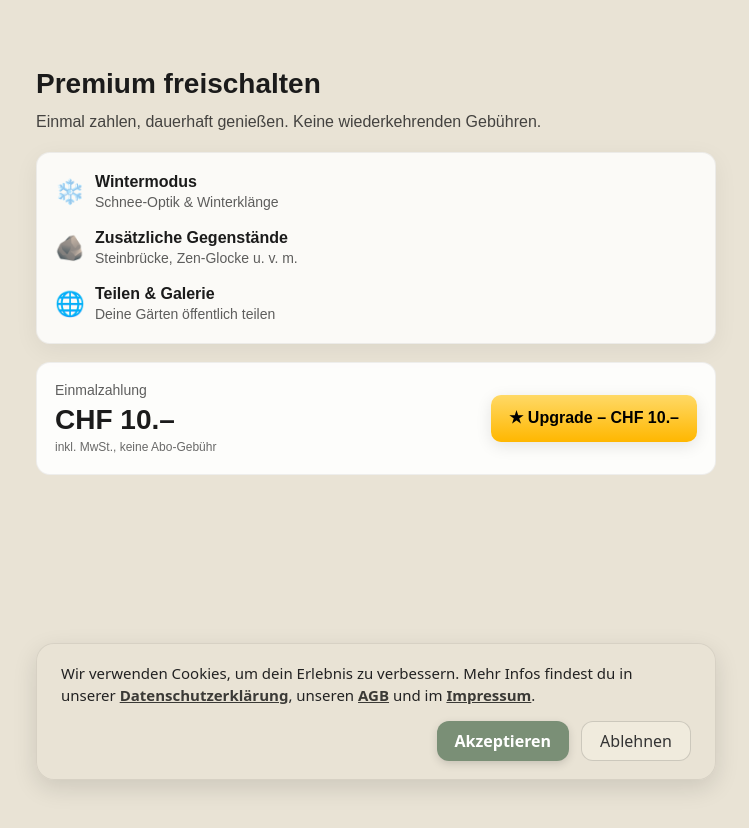
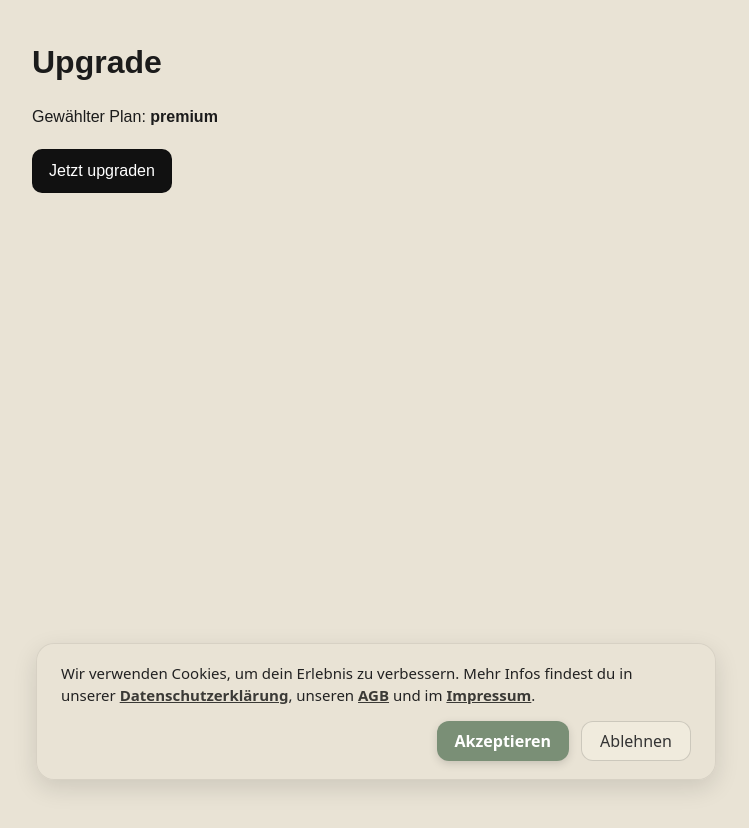
Before and after one commit to BrunoBaumgartner78/zen, a Next.js app: page /upgrade in a window 1280 px wide. Shown: the top 828 px of the page, without its empty margins (264-1013 px from the left). Built offline with nearby package versions, Linux system fonts and the light colour scheme; no server answers; a web font is replaced by a local one.

Commit message:
UpgradeClient

```diff
--- /dev/null
+++ b/src/app/upgrade/UpgradeClient.tsx
@@ -0,0 +1,41 @@
+// src/app/upgrade/UpgradeClient.tsx
+'use client'
+
+import { useSearchParams } from 'next/navigation'
+import { useMemo } from 'react'
+
+export default function UpgradeClient() {
+  const sp = useSearchParams()
+
+  // Beispiel: Query-Parameter lesen (optional)
+  const plan = useMemo(() => sp.get('plan') ?? 'premium', [sp])
+
+  // … hier dein bisheriger /upgrade UI & Logik (Buttons, Stripe-Start etc.)
+  return (
+    <main style={{ maxWidth: 720, margin: '40px auto', padding: '0 16px' }}>
+      <h1>Upgrade</h1>
+      <p>Gewählter Plan: <strong>{plan}</strong></p>
+
+      {/* Beispiel-Button: POST auf deine Checkout-API */}
+      <form
+        action="/api/stripe/checkout"
+        method="post"
+        style={{ marginTop: 20 }}
+      >
+        <button
+          type="submit"
+          style={{
+            padding: '10px 16px',
+            borderRadius: 10,
+            border: '1px solid rgba(0,0,0,.1)',
+            background: '#111',
+            color: '#fff',
+            cursor: 'pointer',
+          }}
+        >
+          Jetzt upgraden
+        </button>
+      </form>
+    </main>
+  )
+}
--- a/src/app/upgrade/page.tsx
+++ b/src/app/upgrade/page.tsx
@@ -1,134 +1,13 @@
-'use client'
+// src/app/upgrade/page.tsx
+import { Suspense } from 'react'
+import UpgradeClient from './UpgradeClient'
 
-import { useState } from 'react'
-import { useRouter } from 'next/navigation'
-import { useSession } from 'next-auth/react'
-import { toast } from 'sonner'
+export const dynamic = 'force-dynamic'
 
-export default function UpgradePage() {
-  const { status } = useSession()
-  const r = useRouter()
-  const [busy, setBusy] = useState(false)
-
-  async function startCheckout() {
-    if (status !== 'authenticated') {
-      toast.info('Bitte zuerst anmelden')
-      // Wenn du ein Login-Modal über die Startseite öffnest:
-      r.push('/?auth=open')
-      // Alternativ: r.push('/login')
-      return
-    }
-
-    try {
-      setBusy(true)
-      // Nur Einmalzahlung verwenden
-      const res = await fetch('/api/stripe/checkout', {
-        method: 'POST',
-        headers: { 'content-type': 'application/json' },
-        body: JSON.stringify({ mode: 'payment' }),
-      })
-      setBusy(false)
-
-      if (!res.ok) {
-        const { error } = await res.json().catch(() => ({ error: 'Checkout konnte nicht gestartet werden' }))
-        toast.error(error || 'Checkout konnte nicht gestartet werden')
-        return
-      }
-
-      const { url } = await res.json()
-      if (url) window.location.href = url
-      else toast.error('Kein Checkout-Link erhalten')
-    } catch (e) {
-      setBusy(false)
-      console.error('[upgrade] checkout error', e)
-      toast.error('Fehler beim Checkout')
-    }
-  }
-
+export default function Page() {
   return (
-    <main style={{ maxWidth: 720, margin: '64px auto', padding: '0 20px' }}>
-      <header style={{ marginBottom: 18 }}>
-        <h1 style={{ fontSize: 28, margin: 0 }}>Premium freischalten</h1>
-        <p style={{ margin: '8px 0 0', opacity: 0.8 }}>
-          Einmal zahlen, dauerhaft genießen. Keine wiederkehrenden Gebühren.
-        </p>
-      </header>
-
-      <section
-        style={{
-          display: 'grid',
-          gridTemplateColumns: '1fr',
-          gap: 14,
-          background: 'rgba(255,255,255,0.8)',
-          border: '1px solid rgba(0,0,0,0.06)',
-          borderRadius: 14,
-          padding: 18,
-          boxShadow: '0 6px 24px rgba(0,0,0,0.06)',
-          marginBottom: 18,
-        }}
-      >
-        <div style={{ display: 'flex', alignItems: 'center', gap: 10 }}>
-          <span style={{ fontSize: 24 }}>❄️</span>
-          <div>
-            <div style={{ fontWeight: 700 }}>Wintermodus</div>
-            <div style={{ opacity: 0.7, fontSize: 14 }}>Schnee-Optik & Winterklänge</div>
-          </div>
-        </div>
-
-        <div style={{ display: 'flex', alignItems: 'center', gap: 10 }}>
-          <span style={{ fontSize: 24 }}>🪨</span>
-          <div>
-            <div style={{ fontWeight: 700 }}>Zusätzliche Gegenstände</div>
-            <div style={{ opacity: 0.7, fontSize: 14 }}>Steinbrücke, Zen-Glocke u. v. m.</div>
-          </div>
-        </div>
-
-        <div style={{ display: 'flex', alignItems: 'center', gap: 10 }}>
-          <span style={{ fontSize: 24 }}>🌐</span>
-          <div>
-            <div style={{ fontWeight: 700 }}>Teilen & Galerie</div>
-            <div style={{ opacity: 0.7, fontSize: 14 }}>Deine Gärten öffentlich teilen</div>
-          </div>
-        </div>
-      </section>
-
-      <section
-        style={{
-          display: 'flex',
-          alignItems: 'center',
-          justifyContent: 'space-between',
-          gap: 16,
-          background: 'rgba(255,255,255,0.9)',
-          border: '1px solid rgba(0,0,0,0.06)',
-          borderRadius: 14,
-          padding: 18,
-        }}
-      >
-        <div>
-          <div style={{ fontSize: 14, opacity: 0.7 }}>Einmalzahlung</div>
-          <div style={{ fontSize: 28, fontWeight: 800 }}>CHF 10.–</div>
-          <div style={{ fontSize: 12, opacity: 0.65 }}>inkl. MwSt., keine Abo-Gebühr</div>
-        </div>
-
-        <button
-          onClick={startCheckout}
-          disabled={busy}
-          style={{
-            padding: '12px 18px',
-            fontWeight: 800,
-            fontSize: 16,
-            border: 'none',
-            borderRadius: 10,
-            cursor: busy ? 'default' : 'pointer',
-            boxShadow: '0 4px 16px rgba(0,0,0,0.1)',
-            background: 'linear-gradient(180deg, #ffd966, #ffb700)',
-          }}
-        >
-          {busy ? '...' : '★ Upgrade – CHF 10.–'}
-        </button>
-      </section>
-
-
-    </main>
+    <Suspense fallback={null}>
+      <UpgradeClient />
+    </Suspense>
   )
 }
```
